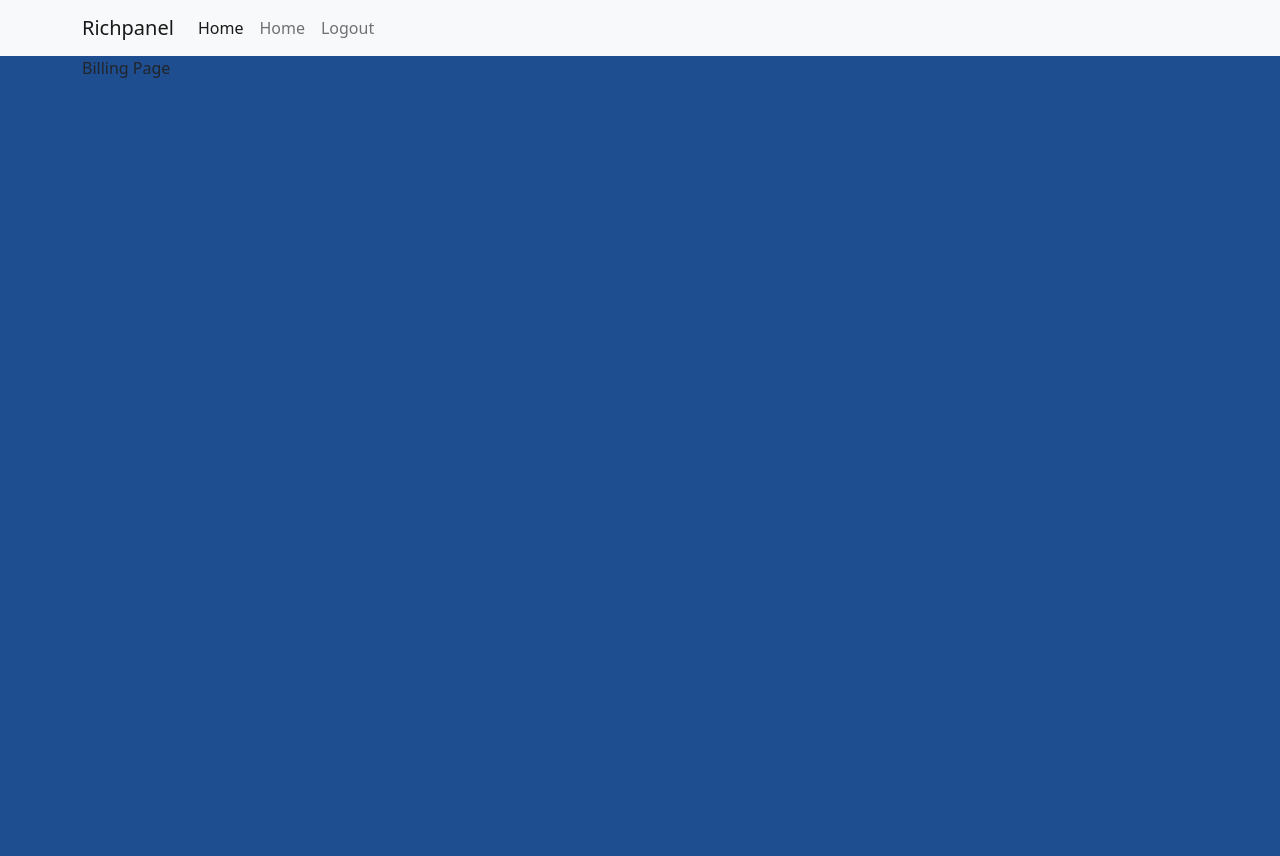
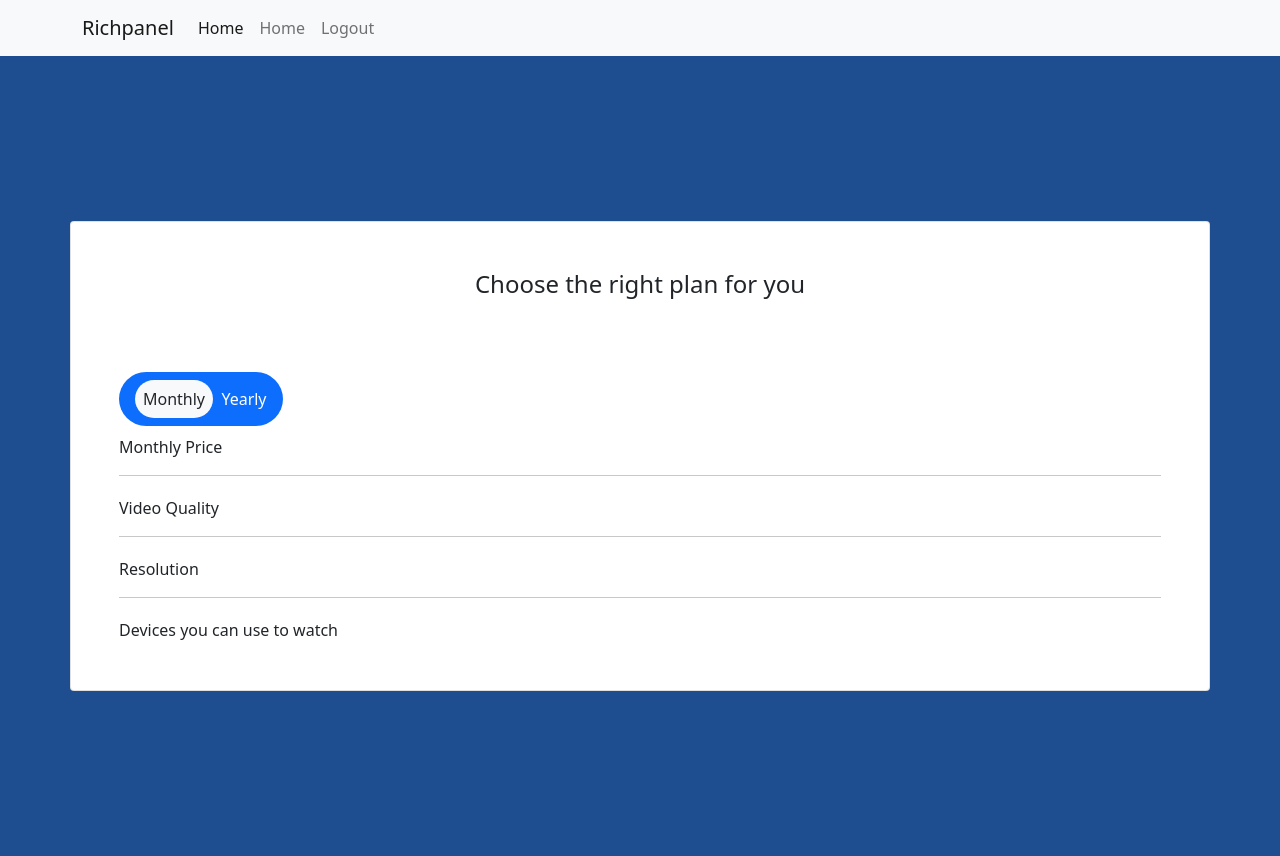
Before and after one commit to KamaljeetSahoo/Richpanel-Assessment, a Django app: page / in a window 1280 px wide. Run offline with Django 4.2, Linux system fonts and the light colour scheme; the visitor is signed in with stand-in values (Sample User, id 1); data that the repository does not hold is empty.

Commit message:
Billing page added

```diff
--- a/subscription/views.py
+++ b/subscription/views.py
@@ -1,7 +1,31 @@
 from django.shortcuts import render, redirect
+from .models import Plan
 
 # Create your views here.
 def billingView(request):
     if request.user.is_authenticated:
-        return render(request, 'subscription/billing.html')
+        plans = Plan.objects.all()
+        plan_types = []
+        prices =[]
+        video_qualities = []
+        resolutions = []
+        devices = []
+        for plan in plans:
+            plan_types.append(str(plan.plan_type))
+            prices.append(plan.monthly_price)
+            video_qualities.append(str(plan.video_quality))
+            resolutions.append(str(plan.resolution))
+            d = []
+            for device in plan.devices.all():
+                d.append(str(device))
+            devices.append(d)
+
+        context = {
+            'plan_types': plan_types,
+            'prices': prices,
+            'video_qualities': video_qualities,
+            'resolutions': resolutions,
+            'devices': devices,
+        }
+        return render(request, 'subscription/billing.html', context=context)
     return redirect("login")
--- a/templates/subscription/billing.html
+++ b/templates/subscription/billing.html
@@ -1,6 +1,87 @@
 {% extends 'base.html' %}
 {% block body_content %}
 <div class="container h-100">
-    Billing Page
+    <div class="row my-auto h-100">
+        <div class="card my-auto mx-auto p-5">
+            <h4 class="text-center mb-5">Choose the right plan for you</h4>
+            <div class="row">
+                <div class="col-md-4" style="margin-top: 40px;">
+                    <div>
+                        <span class="rounded-pill bg-primary p-3"><span class="rounded-pill bg-light p-2">Monthly</span>&nbsp;&nbsp;<span class="text-white">Yearly</span></span>
+                    </div>
+                </div>
+                {% for ptype in plan_types %}
+                    <div class="col-md-2 text-center text-white">
+                        <div class="p-5" style="background-color: rgb(32, 32, 121);">
+                            {{ptype}}
+                        </div>
+                    </div>
+                {% endfor %}
+            </div>
+
+            <div class="row mt-4">
+                <div class="col-md-4">
+                    <div>
+                        Monthly Price
+                    </div>
+                </div>
+                {% for price in prices %}
+                    <div class="col-md-2 text-center">
+                        <div>
+                            ₹ {{price}}
+                        </div>
+                    </div>
+                {% endfor %}
+            </div>
+            <hr>
+
+            <div class="row mt-1">
+                <div class="col-md-4">
+                    <div>
+                        Video Quality
+                    </div>
+                </div>
+                {% for quality in video_qualities %}
+                    <div class="col-md-2 text-center">
+                        <div>
+                            {{quality}}
+                        </div>
+                    </div>
+                {% endfor %}
+            </div>
+            <hr>
+
+            <div class="row mt-1">
+                <div class="col-md-4">
+                    <div>
+                        Resolution
+                    </div>
+                </div>
+                {% for resolution in resolutions %}
+                    <div class="col-md-2 text-center">
+                        <div>
+                            {{resolution}}
+                        </div>
+                    </div>
+                {% endfor %}
+            </div>
+            <hr>
+
+            <div class="row mt-1">
+                <div class="col-md-4">
+                    <div>
+                        Devices you can use to watch
+                    </div>
+                </div>
+                {% for device_list in devices %}
+                    <div class="col-md-2 text-center">
+                        {% for device in device_list %}
+                            <div class="mt-5">{{device}}</div>
+                        {% endfor %}
+                    </div>
+                {% endfor %}
+            </div>
+        </div>
+    </div>
  </div>
 {% endblock %}
```
